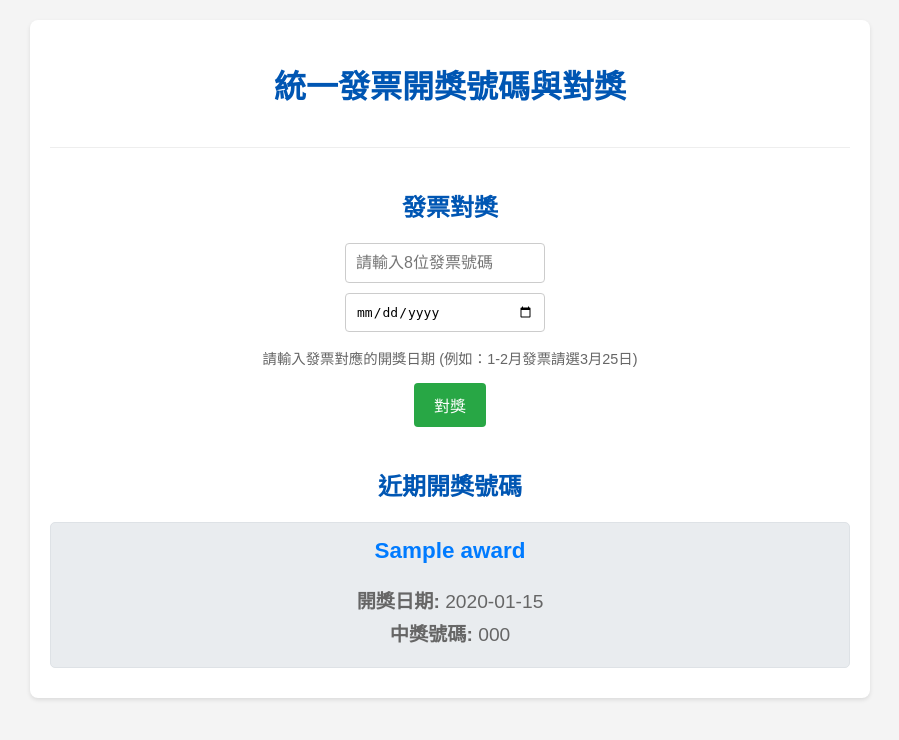
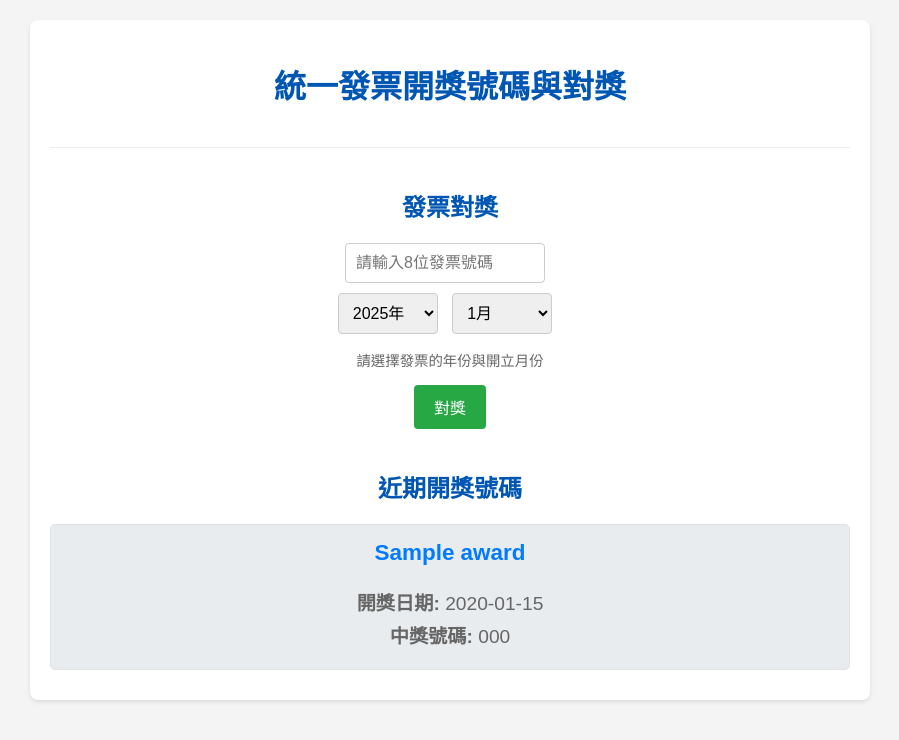
Before and after one commit to ab000641/invoice_lottery_checker, a Flask app: page / in a window 1280 px wide. Shown: the top 740 px of the page, without its empty margins (190-1089 px from the left). Run offline with Flask 3, Linux system fonts and the light colour scheme; tables that the repository leaves empty hold one stand-in row (values such as "Sample post").

Commit message:
perf: improve invoice date input field

```diff
--- a/templates/index.html
+++ b/templates/index.html
@@ -56,16 +56,19 @@
             text-align: center;
         }
         .check-section input[type="text"],
-        .check-section input[type="date"] { /* 新增日期輸入框樣式 */
+        .check-section select { /* 樣式應用於 select */
             padding: 10px;
             width: 70%;
-            max-width: 200px; /* 調整寬度 */
+            max-width: 200px;
             margin-right: 10px;
-            margin-bottom: 10px; /* 增加間距 */
+            margin-bottom: 10px;
             border: 1px solid #ccc;
             border-radius: 4px;
             font-size: 1em;
-            box-sizing: border-box; /* 確保 padding 不增加總寬度 */
+            box-sizing: border-box;
+        }
+        .check-section select.small-width { /* 對月份和年份下拉選單寬度更小 */
+            max-width: 100px; /* 或更小 */
         }
         .check-section button {
             padding: 10px 20px;
@@ -88,10 +91,10 @@
             text-align: center;
         }
         .result-win {
-            color: #28a745; /* 綠色 */
+            color: #28a745;
         }
         .result-lose {
-            color: #dc3545; /* 紅色 */
+            color: #dc3545;
         }
     </style>
 </head>
@@ -99,17 +102,16 @@
     <div class="container">
         <h1>統一發票開獎號碼與對獎</h1>
 
-        <!-- 發票對獎區塊 -->
         <div class="check-section">
             <h2>發票對獎</h2>
             <input type="text" id="invoiceNumberInput" placeholder="請輸入8位發票號碼" maxlength="8"><br>
-            <input type="date" id="invoiceDateInput"> <!-- 新增日期輸入框 -->
-            <p style="font-size: 0.9em; color: #666; margin-top: 5px;">請輸入發票對應的開獎日期 (例如：1-2月發票請選3月25日)</p>
+            <select id="invoiceYearInput" class="small-width"></select>
+            <select id="invoiceMonthInput" class="small-width"></select>
+            <p style="font-size: 0.9em; color: #666; margin-top: 5px;">請選擇發票的年份與開立月份</p>
             <button id="checkInvoiceButton">對獎</button>
             <div id="check-result"></div>
         </div>
 
-        <!-- 開獎號碼列表區塊 -->
         <h2 style="margin-top: 40px;">近期開獎號碼</h2>
         <div id="awards-list" class="loading">載入中...</div>
     </div>
@@ -118,11 +120,36 @@
         document.addEventListener('DOMContentLoaded', function() {
             const awardsListDiv = document.getElementById('awards-list');
             const invoiceNumberInput = document.getElementById('invoiceNumberInput');
-            const invoiceDateInput = document.getElementById('invoiceDateInput'); // 獲取日期輸入框
+            const invoiceYearInput = document.getElementById('invoiceYearInput');
+            const invoiceMonthInput = document.getElementById('invoiceMonthInput');
             const checkInvoiceButton = document.getElementById('checkInvoiceButton');
             const checkResultDiv = document.getElementById('check-result');
 
-            // --- 載入開獎號碼列表 ---
+            // --- 初始化年份和月份下拉選單 ---
+            function populateDateSelectors() {
+                const currentYear = new Date().getFullYear();
+                // 年份範圍：從去年開始到明年
+                for (let i = currentYear - 1; i <= currentYear + 1; i++) {
+                    const option = document.createElement('option');
+                    option.value = i;
+                    option.textContent = i + '年';
+                    if (i === currentYear) {
+                        option.selected = true; // 預設選擇今年
+                    }
+                    invoiceYearInput.appendChild(option);
+                }
+
+                for (let i = 1; i <= 12; i++) {
+                    const option = document.createElement('option');
+                    option.value = i;
+                    option.textContent = i + '月';
+                    // 可以設定預設選擇當前月份 (如果有的話)
+                    // if (i === new Date().getMonth() + 1) { option.selected = true; }
+                    invoiceMonthInput.appendChild(option);
+                }
+            }
+
+            // --- 載入開獎號碼列表 (與之前相同) ---
             function fetchAwards() {
                 awardsListDiv.innerHTML = '<div class="loading">載入中...</div>';
                 fetch('/awards')
@@ -160,7 +187,8 @@
             // --- 發票對獎功能 ---
             checkInvoiceButton.addEventListener('click', function() {
                 const invoiceNumber = invoiceNumberInput.value.trim();
-                const invoiceDate = invoiceDateInput.value; // 獲取日期值
+                const selectedYear = parseInt(invoiceYearInput.value, 10);
+                const selectedMonth = parseInt(invoiceMonthInput.value, 10);
 
                 checkResultDiv.className = '';
                 checkResultDiv.innerHTML = '';
@@ -170,11 +198,38 @@
                     checkResultDiv.textContent = '請輸入有效的8位數字發票號碼！';
                     return;
                 }
-                if (!invoiceDate) {
+                if (isNaN(selectedYear) || isNaN(selectedMonth)) {
                     checkResultDiv.className = 'error';
-                    checkResultDiv.textContent = '請選擇發票對應的開獎日期！';
+                    checkResultDiv.textContent = '請選擇發票年份和月份！';
                     return;
                 }
+
+                // --- 核心邏輯：根據發票月份計算開獎日期 ---
+                let awardYear = selectedYear;
+                let awardMonth;
+
+                // 根據發票月份判斷開獎月份
+                // 1-2月發票 → 3月開獎
+                // 3-4月發票 → 5月開獎
+                // ...
+                // 11-12月發票 → 次年1月開獎
+                if (selectedMonth % 2 === 1) { // 奇數月 (1, 3, 5, 7, 9, 11)
+                    awardMonth = selectedMonth + 2;
+                } else { // 偶數月 (2, 4, 6, 8, 10, 12)
+                    awardMonth = selectedMonth + 1;
+                }
+
+                // 處理跨年情況 (11-12月發票開獎在次年1月)
+                if (awardMonth > 12) {
+                    awardMonth = 1; // 1月
+                    awardYear += 1; // 年份加一
+                }
+
+                // 開獎日期固定為 25 日
+                const awardDay = 25;
+
+                // 格式化為 YYYY-MM-DD 字串
+                const formattedAwardDate = `${awardYear}-${String(awardMonth).padStart(2, '0')}-${String(awardDay).padStart(2, '0')}`;
 
                 checkResultDiv.textContent = '正在對獎中...';
 
@@ -185,7 +240,7 @@
                     },
                     body: JSON.stringify({
                         invoice_number: invoiceNumber,
-                        invoice_date: invoiceDate // 將日期也發送給後端
+                        invoice_date: formattedAwardDate // 發送計算出的開獎日期
                     })
                 })
                 .then(response => {
@@ -195,7 +250,7 @@
                     return response.json();
                 })
                 .then(data => {
-                    if (data.winning_status) { // 根據後端返回的 winning_status 判斷
+                    if (data.winning_status) {
                         checkResultDiv.className = 'result-win';
                         checkResultDiv.innerHTML = `恭喜！您的發票中獎了！<br>${data.message}`;
                     } else {
@@ -210,7 +265,8 @@
                 });
             });
 
-            // 頁面載入時自動載入開獎號碼
+            // 頁面載入時執行初始化和資料載入
+            populateDateSelectors();
             fetchAwards();
         });
     </script>
```
